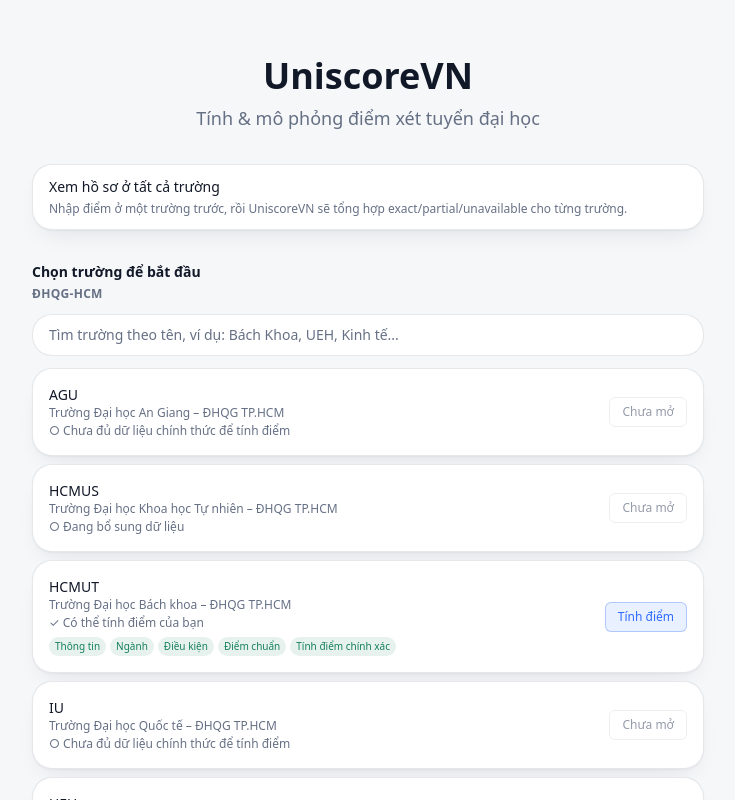
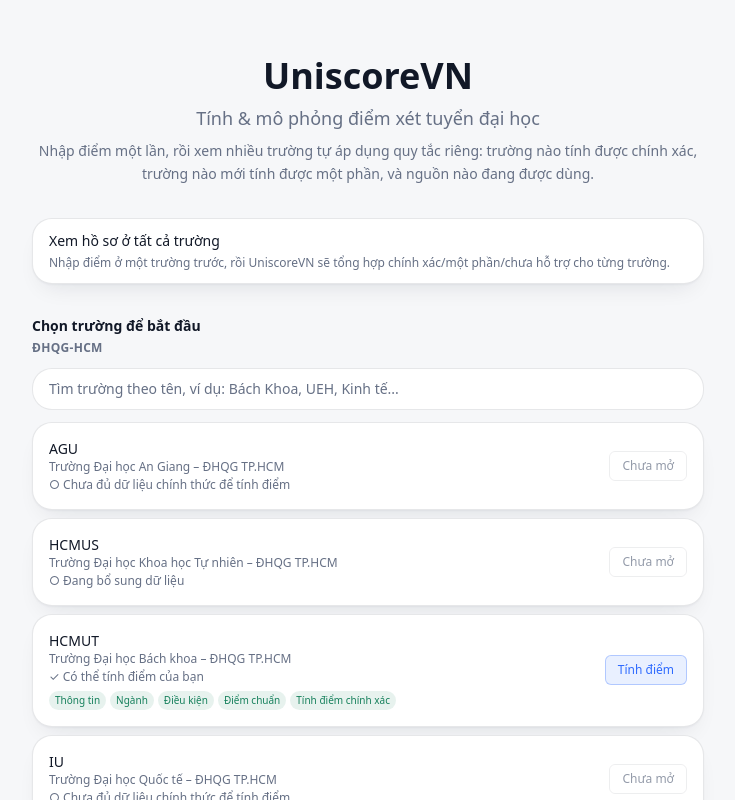
Before and after one commit to shadowhunter67/diemvao, a React (Vite) app: page / in a window 1280 px wide. Shown: the top 800 px of the page, without its empty margins (272-1007 px from the left). Built offline with nearby package versions, Linux system fonts and the light colour scheme.

Commit message:
chore: prepare UniscoreVN release candidate
Polish final multi-school user flow terminology.

Refresh release and maintainer documentation.

Preserve exact/partial evidence boundaries and document known partial coverage.

```diff
--- a/src/components/LandingPage.tsx
+++ b/src/components/LandingPage.tsx
@@ -70,6 +70,10 @@ export function LandingPage({ onSelectSchool, onOpenCompare }: LandingPageProps)
       <div className="text-center">
         <h1 className="text-3xl font-bold text-ink sm:text-4xl">{siteConfig.name}</h1>
         <p className="mt-2 text-base text-muted sm:text-lg">{siteConfig.tagline}</p>
+        <p className="mx-auto mt-2 max-w-2xl text-sm leading-relaxed text-muted">
+          Nhập điểm một lần, rồi xem nhiều trường tự áp dụng quy tắc riêng: trường nào tính được chính xác,
+          trường nào mới tính được một phần, và nguồn nào đang được dùng.
+        </p>
       </div>
 
       {profileSummary.hasData && (
@@ -126,7 +130,7 @@ export function LandingPage({ onSelectSchool, onOpenCompare }: LandingPageProps)
             onClick={onOpenCompare}
             className="mt-3 rounded-md border border-accent/30 bg-accent/10 px-3 py-1.5 text-xs font-medium text-accent transition hover:bg-accent/20"
           >
-            Xem tại tất cả trường
+            Xem hồ sơ ở tất cả trường
           </button>
         </div>
       )}
@@ -134,7 +138,9 @@ export function LandingPage({ onSelectSchool, onOpenCompare }: LandingPageProps)
       {!profileSummary.hasData && (
         <div className="mx-auto mt-8 max-w-2xl rounded-card border border-ink/10 bg-surface px-4 py-3 text-sm shadow-card">
           <p className="font-medium text-ink">Xem hồ sơ ở tất cả trường</p>
-          <p className="mt-1 text-xs text-muted">Nhập điểm ở một trường trước, rồi UniscoreVN sẽ tổng hợp exact/partial/unavailable cho từng trường.</p>
+          <p className="mt-1 text-xs text-muted">
+            Nhập điểm ở một trường trước, rồi UniscoreVN sẽ tổng hợp chính xác/một phần/chưa hỗ trợ cho từng trường.
+          </p>
         </div>
       )}
 
--- a/src/components/ProgramHistoryCompare.tsx
+++ b/src/components/ProgramHistoryCompare.tsx
@@ -79,7 +79,7 @@ export function ProgramHistoryCompare({
                       Điểm chuẩn
                     </th>
                     <th scope="col" className="py-2 pr-3">
-                      Điểm của bạn
+                      Điểm xét tuyển của bạn
                     </th>
                     <th scope="col" className="py-2">
                       Chênh lệch
--- a/src/components/compare/SchoolComparisonCard.tsx
+++ b/src/components/compare/SchoolComparisonCard.tsx
@@ -198,7 +198,7 @@ function CutoffComparisonBlock({
             {comparison.comparable && comparison.difference !== undefined ? (
               <>
                 <p className="mt-1 text-muted">
-                  Điểm của bạn:{' '}
+                  Điểm xét tuyển đã tính được:{' '}
                   <span className="font-medium text-ink">
                     {comparison.applicantScore.toFixed(2)} / {comparison.applicantScale}
                   </span>
```
Also changed, not shown: 3 other files (tests, documents, lock files or other folders).
